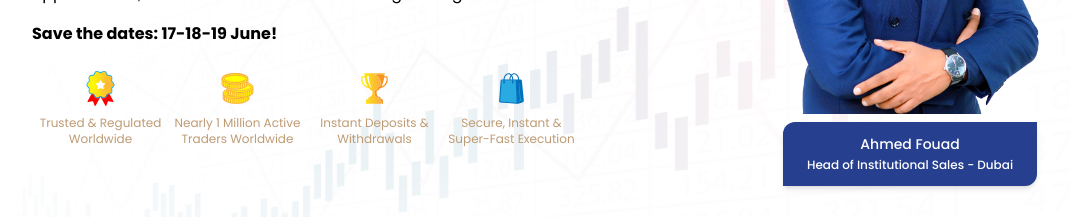
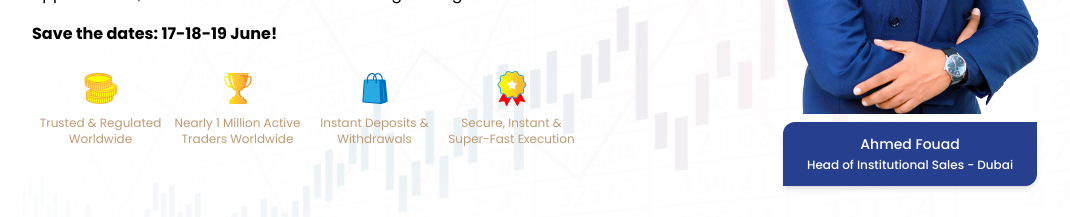
Before and after one commit to webteamgtc/expo, a Next.js app: page / in a window 1280 px wide. Shown: the part 399-616 px from the top of the page, without its empty margins (32-1102 px from the left). Built offline with nearby package versions, Linux system fonts and the light colour scheme.

Commit message:
updated path

```diff
--- a/src/app/components/homePage/Banner.jsx
+++ b/src/app/components/homePage/Banner.jsx
@@ -28,13 +28,13 @@ const BannerSection = () => {
 
             <div className="grid grid-cols-2 md:grid-cols-4 text-center text-sm">
               {[
-                    { src: "/homepage/icon-05.svg", alt: "Trusted", text: "Trusted & Regulated Worldwide" },
-                    { src: "/homepage/icon-02.svg", alt: "Traders", text: "Nearly 1 Million Active Traders Worldwide" },
-                    { src: "/homepage/icon-03.svg", alt: "Deposit", text: "Instant Deposits & Withdrawals" },
-                    { src: "/homepage/icon-04.svg", alt: "Execution", text: "Secure, Instant & Super-Fast Execution" },
+                    { src: "/icon-02.svg", alt: "Trusted", text: "Trusted & Regulated Worldwide" },
+                    { src: "/icon-03.svg", alt: "Traders", text: "Nearly 1 Million Active Traders Worldwide" },
+                    { src: "/icon-04.svg", alt: "Deposit", text: "Instant Deposits & Withdrawals" },
+                    { src: "/icon-05.svg", alt: "Execution", text: "Secure, Instant & Super-Fast Execution" },
                     ].map(({ src, alt, text }, index) => (
                     <div key={index}>
-                        <Image src={src} alt={alt} width={40} height={40} className="mx-auto mb-2 object-contain" />
+                        <Image src={src} alt={alt} width={40} height={40} className="mx-auto mb-2" />
                         <p className="text-xs text-[#be9b74]">{text}</p>
                     </div>
                     ))}
```
